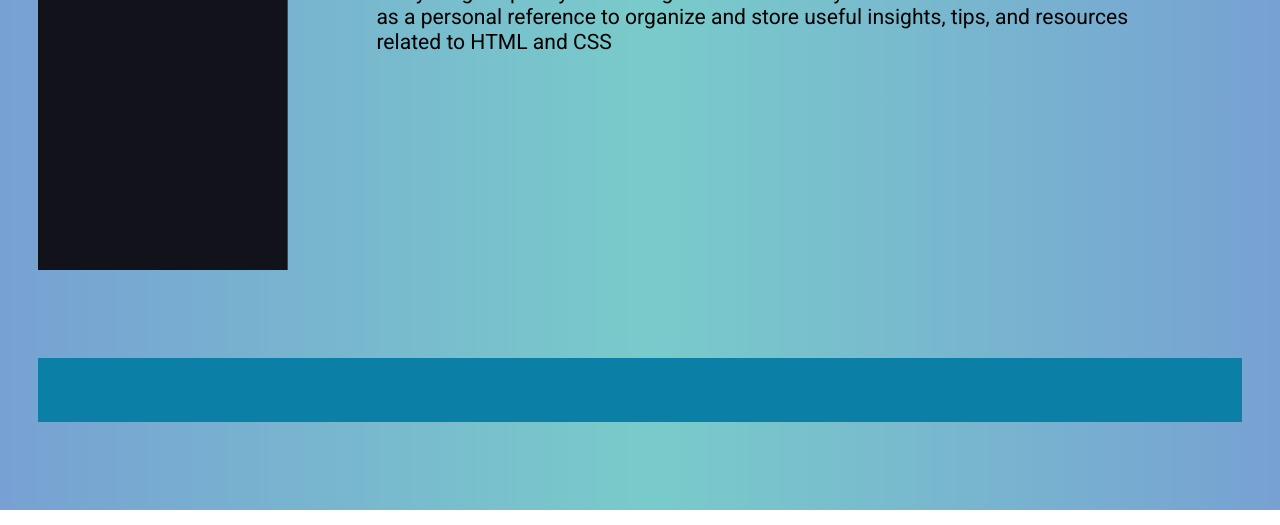
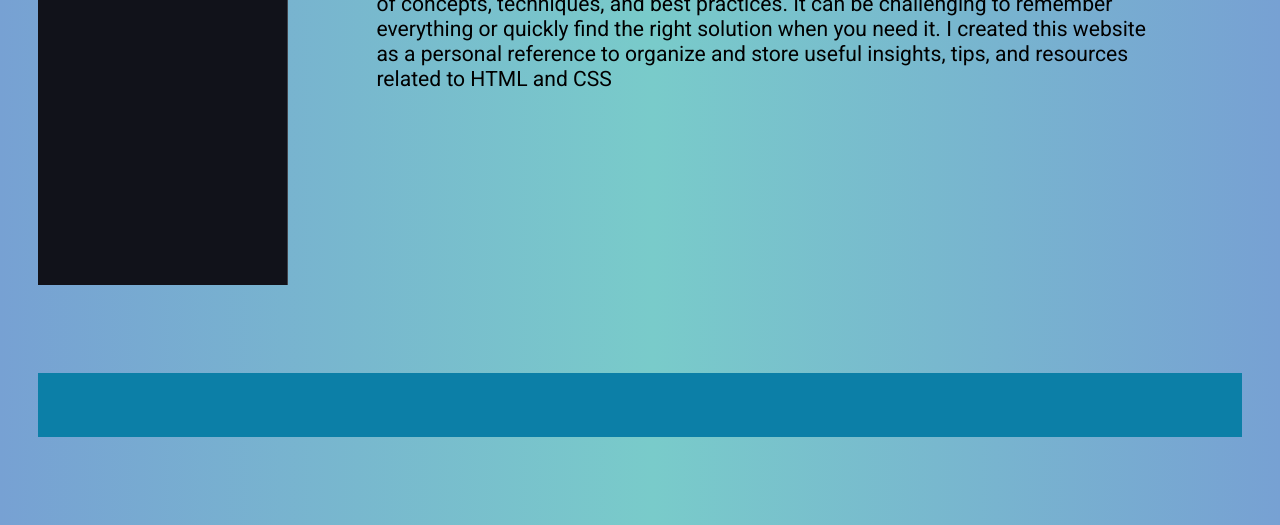
Before and after one commit to jyang001/html-custom-glossary, a plain HTML site: page index.html in a window 1280 px wide. Shown: the part 662-1187 px from the top of the page. Drawn offline with Linux system fonts and the light colour scheme.

Commit message:
Modify global margins

```diff
--- a/global-styles.css
+++ b/global-styles.css
@@ -41,7 +41,7 @@ h1,
 h2,
 h3 {
     line-height: 1;
-    margin: 0;
+    margin-block-end: 0.5em;
 }
 
 h1 { font-size: var(--fs-h1) }
@@ -178,7 +178,7 @@ aside a:hover {
 .new-section {
     border: 2px solid purple;
     padding: 1em;
-    margin-block: 1em;
+    margin-block: 2em;
 }
 
 .main-page {
```
